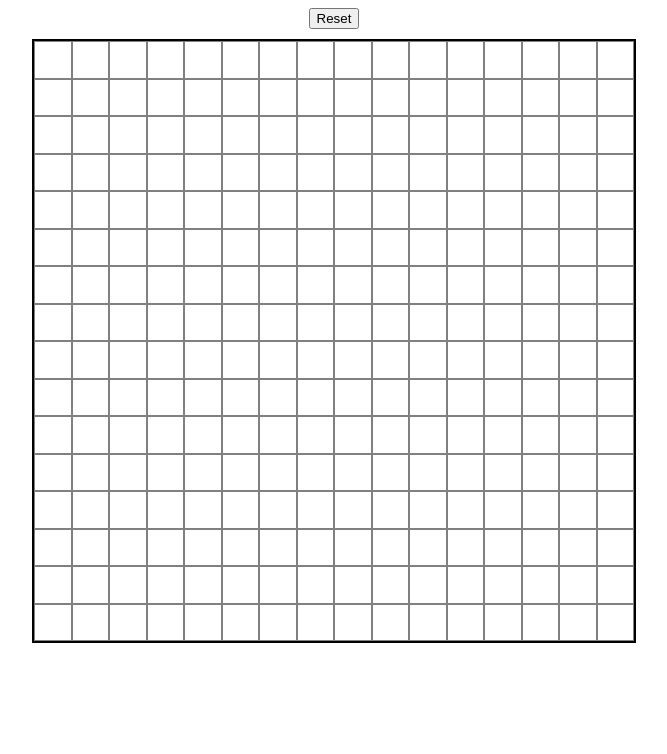
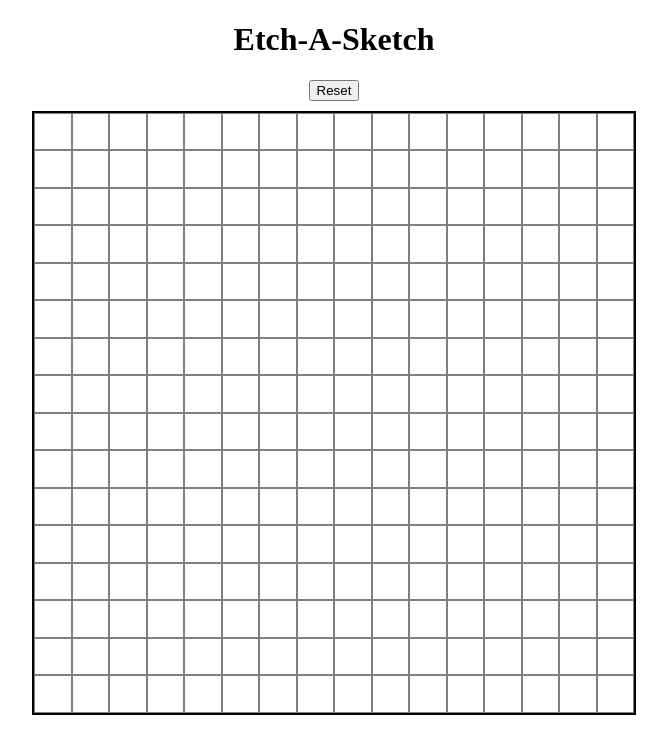
Before and after one commit to crL96/etch-a-sketch, a plain HTML site: page index.html in a window 1280 px wide. Shown: the whole page, without its empty margins (306-973 px from the left). Drawn offline with Linux system fonts and the light colour scheme.

Commit message:
Add page title and h1 header

```diff
--- a/index.html
+++ b/index.html
@@ -3,10 +3,12 @@
 <head>
     <meta charset="UTF-8">
     <meta name="viewport" content="width=device-width, initial-scale=1.0">
-    <title>Document</title>
+    <title>Etch-A-Sketch</title>
     <link href="stylesheet.css" rel="stylesheet">
 </head>
 <body>
+    <h1>Etch-A-Sketch</h1>
+
     <button id="btnReset">Reset</button>
 
     <div id="container">
```
